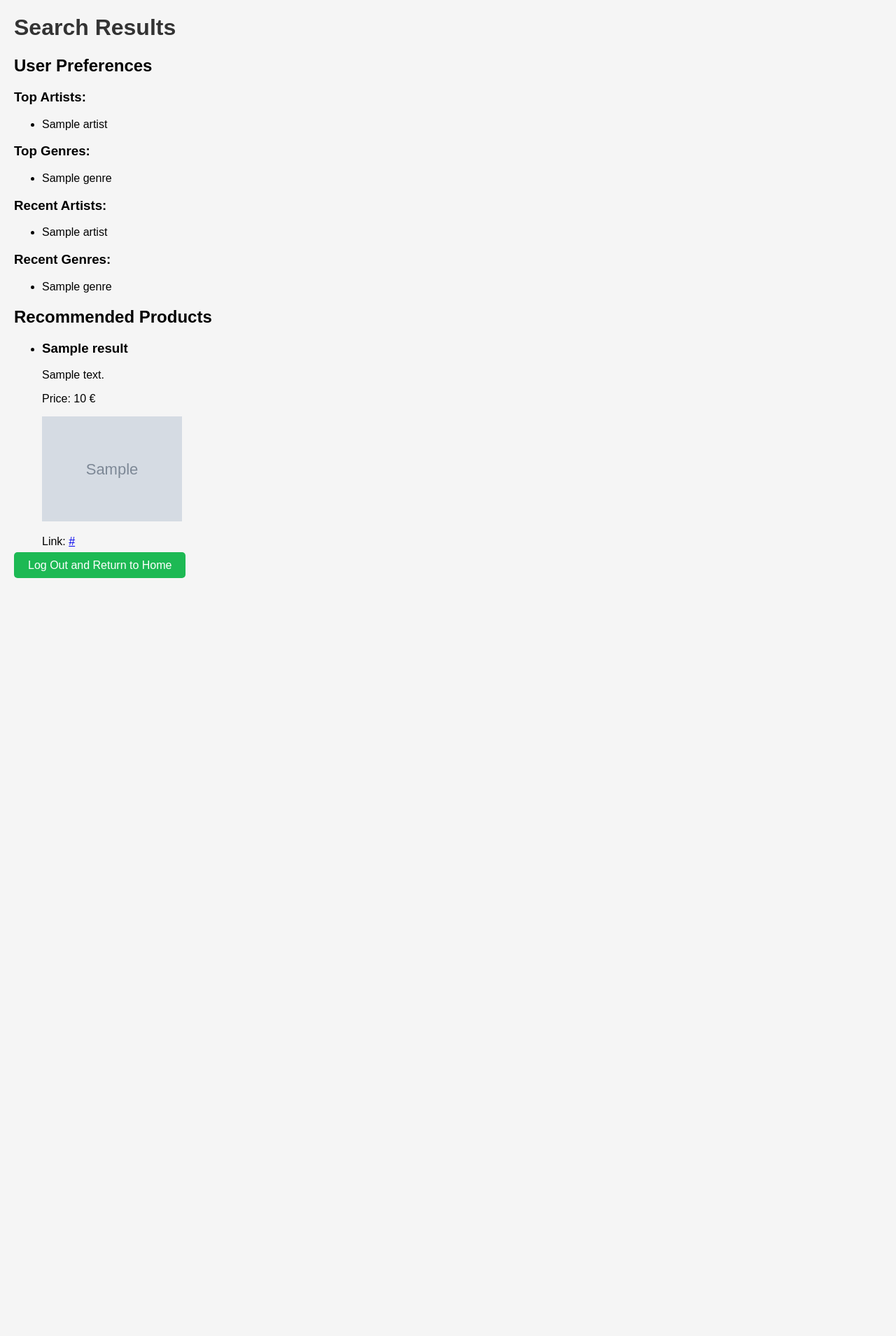
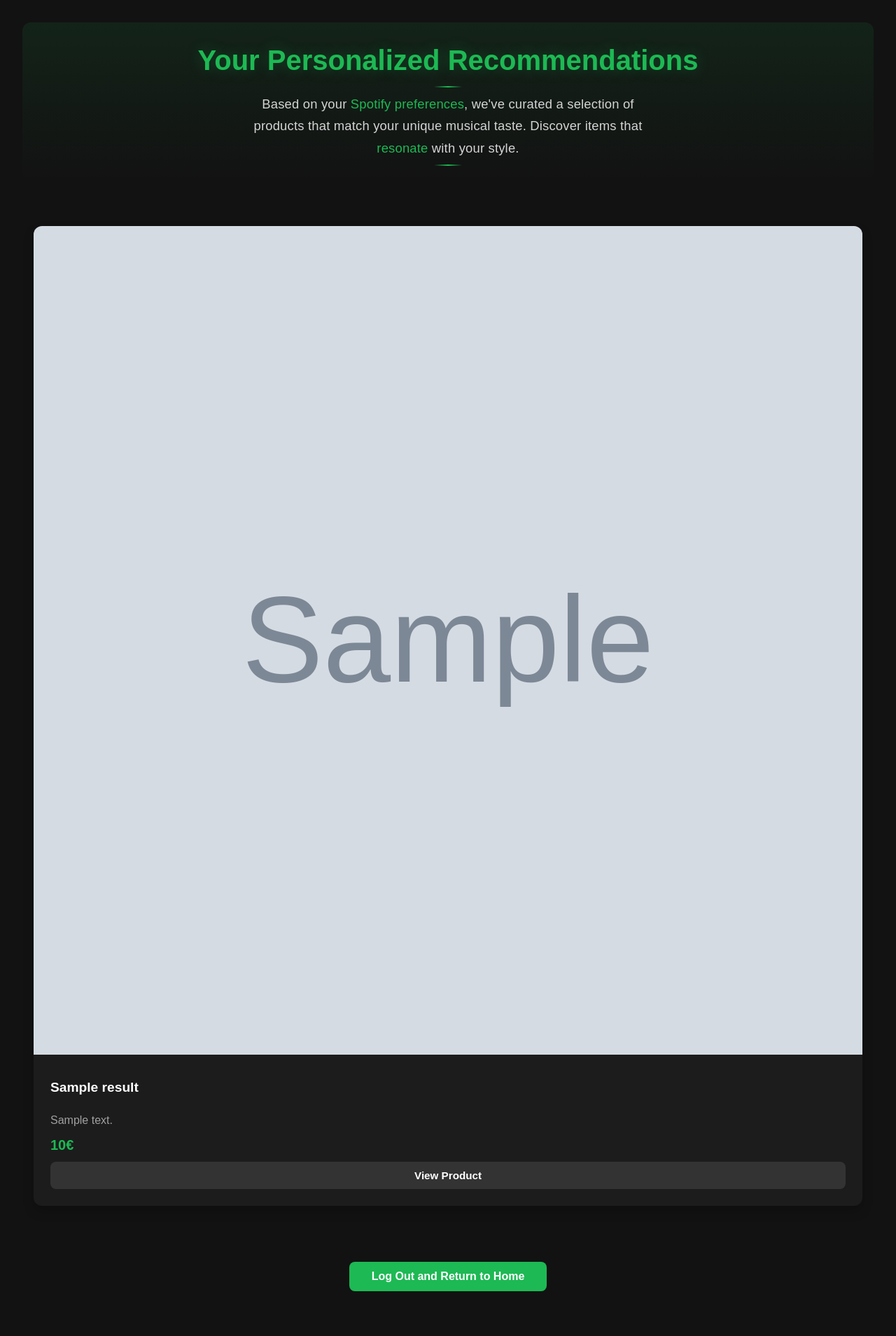
Before and after one commit to breaksomeoff/Brandify, a Flask app: template src/templates/results.html in a window 1280 px wide. Shown: the whole page at 70% size. Before the commit the page ends 826 px from the top, so only its background shows below. Run offline with Flask 3, Linux system fonts and the light colour scheme; the template is opened without the code that fills it: most values are stand-ins (such as "Sample title", 1, 10 or a date in 2020); grey boxes marked "Sample" are stand-in pictures; parts of the project's set-up code (start-up, migrations or seed data) failed here and were passed over.

Commit message:
Update styles and HTML structure for front-end - Applied new custom styles for each page (home.css, configure_search.css, results.css). - Modified HTML structure to ensure better layout and visuals:   - Added a grid layout for displaying results in results.html. - Used dark theme inspired by Spotify for a cohesive design.

```diff
--- /dev/null
+++ b/src/static/css/results.css
@@ -0,0 +1,263 @@
+body {
+    font-family: Arial, sans-serif;
+    background-color: #121212;
+    color: #f5f5f5;
+    margin: 0;
+    min-height: 100vh;
+    display: flex;
+    flex-direction: column;
+    padding: 2rem;
+    gap: 2rem;
+}
+
+header {
+    text-align: center;
+    padding: 2rem 1rem;
+    background: linear-gradient(180deg, rgba(29, 185, 84, 0.1) 0%, rgba(29, 185, 84, 0) 100%);
+    border-radius: 12px;
+    margin-bottom: 1rem;
+}
+
+.header-content {
+    max-width: 800px;
+    margin: 0 auto;
+    display: flex;
+    flex-direction: column;
+    align-items: center;
+    gap: 1.5rem;
+}
+
+
+h1 {
+    color: #1DB954;
+    margin: 0;
+    font-size: 2.5rem;
+    font-weight: 700;
+    text-shadow: 0 0 20px rgba(29, 185, 84, 0.3);
+}
+
+.subtitle-wrapper {
+    max-width: 600px;
+    position: relative;
+    padding: 0 1rem;
+}
+
+.subtitle-wrapper::before,
+.subtitle-wrapper::after {
+    content: '';
+    position: absolute;
+    height: 2px;
+    width: 40px;
+    background: linear-gradient(90deg, transparent, #1DB954, transparent);
+}
+
+.subtitle-wrapper::before {
+    top: -10px;
+    left: 50%;
+    transform: translateX(-50%);
+}
+
+.subtitle-wrapper::after {
+    bottom: -10px;
+    left: 50%;
+    transform: translateX(-50%);
+}
+
+.subtitle {
+    color: #d4d4d4;
+    font-size: 1.15rem;
+    line-height: 1.7;
+    margin: 0;
+    font-weight: 400;
+    letter-spacing: 0.2px;
+}
+
+.subtitle strong {
+    color: #1DB954;
+    font-weight: 500;
+}
+
+h2 {
+    color: white;
+    margin-bottom: 1rem;
+    font-size: 1.8rem;
+}
+
+h3 {
+    color: white;
+    margin: 0.75rem 0;
+    font-size: 1.2rem;
+}
+
+.products-grid {
+    display: grid;
+    grid-template-columns: repeat(auto-fit, minmax(280px, 1fr));
+    gap: 2rem;
+    padding: 1rem;
+    animation: fadeIn 0.6s ease-out;
+}
+
+@keyframes fadeIn {
+    from {
+        opacity: 0;
+        transform: translateY(20px);
+    }
+    to {
+        opacity: 1;
+        transform: translateY(0);
+    }
+}
+
+.product-card {
+    background-color: #1c1c1c;
+    border-radius: 12px;
+    box-shadow: 0 8px 16px rgba(0, 0, 0, 0.2);
+    overflow: hidden;
+    transition: transform 0.3s ease, box-shadow 0.3s ease;
+    display: flex;
+    flex-direction: column;
+    height: 100%;
+}
+
+.product-card:hover {
+    transform: translateY(-5px);
+    box-shadow: 0 12px 24px rgba(0, 0, 0, 0.3);
+}
+
+.product-image {
+    position: relative;
+    width: 100%;
+    padding-top: 100%;
+    overflow: hidden;
+}
+
+.product-image img {
+    position: absolute;
+    top: 0;
+    left: 0;
+    width: 100%;
+    height: 100%;
+    object-fit: cover;
+    transition: transform 0.3s ease;
+}
+
+.product-card:hover .product-image img {
+    transform: scale(1.05);
+}
+
+.product-info {
+    padding: 1.5rem;
+    display: flex;
+    flex-direction: column;
+    gap: 0.75rem;
+    flex-grow: 1;
+}
+
+.product-price {
+    font-size: 1.25rem;
+    font-weight: 600;
+    color: #1DB954;
+    margin: 0;
+}
+
+.product-description {
+    color: #a0a0a0;
+    line-height: 1.5;
+    margin: 0;
+    flex-grow: 1;
+}
+
+.styled-button {
+    display: inline-block;
+    padding: 0.75rem 1.5rem;
+    border-radius: 8px;
+    text-decoration: none;
+    font-weight: 600;
+    transition: all 0.3s ease;
+    text-align: center;
+    border: none;
+    cursor: pointer;
+}
+
+.action-button {
+    background-color: #1DB954;
+    color: white;
+}
+
+.action-button:hover {
+    background-color: #1aa34a;
+    transform: translateY(-2px);
+    box-shadow: 0 4px 12px rgba(29, 185, 84, 0.3);
+}
+
+.action-button:active {
+    transform: translateY(0);
+}
+
+.product-button {
+    background-color: #333;
+    color: white;
+    font-size: 0.95rem;
+    padding: 0.7rem 1.2rem;
+}
+
+.product-button:hover {
+    background-color: #444;
+    transform: translateY(-2px);
+    box-shadow: 0 4px 12px rgba(255, 255, 255, 0.1);
+}
+
+.product-button:active {
+    transform: translateY(0);
+}
+
+footer {
+    text-align: center;
+    margin-top: auto;
+    padding: 2rem 0;
+}
+
+.logout-button {
+    background-color: #1DB954;
+    color: white;
+    padding: 0.75rem 2rem;
+}
+
+.logout-button:hover {
+    background-color: #1aa34a;
+    transform: translateY(-2px);
+    box-shadow: 0 4px 12px rgba(29, 185, 84, 0.3);
+}
+
+@media (max-width: 768px) {
+    body {
+        padding: 1rem;
+    }
+
+    .products-grid {
+        grid-template-columns: repeat(auto-fit, minmax(240px, 1fr));
+        gap: 1rem;
+    }
+
+    h1 {
+        font-size: 2rem;
+    }
+
+    .subtitle-wrapper {
+        max-width: 100%;
+    }
+
+    .subtitle {
+        font-size: 1.05rem;
+        line-height: 1.6;
+    }
+
+    .subtitle-wrapper::before,
+    .subtitle-wrapper::after {
+        width: 30px;
+    }
+
+    .product-info {
+        padding: 1rem;
+    }
+}
--- a/src/static/css/styles.css
+++ /dev/null
@@ -1,22 +0,0 @@
-body {
-    font-family: Arial, sans-serif;
-    margin: 20px;
-    background-color: #f5f5f5;
-}
-
-h1 {
-    color: #333;
-}
-
-.button {
-    padding: 10px 20px;
-    background-color: #1DB954;
-    color: white;
-    text-decoration: none;
-    border-radius: 5px;
-    font-size: 16px;
-}
-
-.button:hover {
-    background-color: #1aa34a;
-}
--- a/src/templates/results.html
+++ b/src/templates/results.html
@@ -1,56 +1,56 @@
 <!DOCTYPE html>
 <html lang="en">
-<head>
-    <meta charset="UTF-8">
-    <title>Search Results</title>
-    <link rel="stylesheet" href="/static/css/styles.css">
-</head>
-<body>
-    <h1>Search Results</h1>
+    <head>
+        <meta charset="UTF-8">
+        <meta name="viewport" content="width=device-width, initial-scale=1.0">
+        <meta name="description" content="Your personalized product recommendations based on your Spotify preferences">
+        <title>Brandify - Your Recommendations</title>
+        <link rel="stylesheet" href="/static/css/results.css">
+    </head>
+    <body>
+        <header>
+            <div class="header-content">
+                <h1>Your Personalized Recommendations</h1>
+                <div class="subtitle-wrapper">
+                    <p class="subtitle">
+                        Based on your <strong>Spotify preferences</strong>, we've curated a selection of products
+                        that match your unique musical taste. Discover items that <strong>resonate</strong> with your style.
+                    </p>
+                </div>
+            </div>
+        </header>
 
-    <h2>User Preferences</h2>
-    <div>
-        <h3>Top Artists:</h3>
-        <ul>
-            {% for artist in user_data.top_artists %}
-                <li>{{ artist }}</li>
+        <section class="products-grid">
+            {% for result in results %}
+            <article class="product-card">
+                <div class="product-image">
+                    <img
+                        src="{{ result.image_url }}"
+                        alt="{{ result.name }}"
+                        loading="lazy"
+                    >
+                </div>
+                <div class="product-info">
+                    <h3>{{ result.name }}</h3>
+                    <p class="product-description">{{ result.description }}</p>
+                    <p class="product-price">{{ result.price }}€</p>
+                    <a
+                        href="{{ result.product_url }}"
+                        class="styled-button product-button"
+                        target="_blank"
+                        rel="noopener noreferrer"
+                    >
+                        View Product
+                    </a>
+                </div>
+            </article>
             {% endfor %}
-        </ul>
+        </section>
 
-        <h3>Top Genres:</h3>
-        <ul>
-            {% for genre in user_data.top_genres %}
-                <li>{{ genre }}</li>
-            {% endfor %}
-        </ul>
-
-        <h3>Recent Artists:</h3>
-        <ul>
-            {% for artist in user_data.recent_artists %}
-                <li>{{ artist }}</li>
-            {% endfor %}
-        </ul>
-
-        <h3>Recent Genres:</h3>
-        <ul>
-            {% for genre in user_data.recent_genres %}
-                <li>{{ genre }}</li>
-            {% endfor %}
-        </ul>
-    </div>
-
-    <h2>Recommended Products</h2>
-    <ul>
-        {% for result in results %}
-            <li>
-                <h3>{{ result.name }}</h3>
-                <p>{{ result.description }}</p>
-                <p>Price: {{ result.price }} €</p>
-                <img src="{{ result.image_url }}" alt="{{ result.name }}" width="200">
-                <p>Link: <a href="{{ result.product_url }}">{{ result.product_url }}</a></p>
-            </li>
-        {% endfor %}
-    </ul>
-    <a href="/spotify/logout" class="button">Log Out and Return to Home</a>
-</body>
+        <footer>
+            <a href="/spotify/logout" class="styled-button action-button logout-button">
+                Log Out and Return to Home
+            </a>
+        </footer>
+    </body>
 </html>
```
Also changed, not shown: src/static/css/configure_search.css (added, +88 -0 lines), src/static/css/home.css (added, +66 -0 lines), src/templates/configure_search.html (+38 -7 lines), src/templates/home.html (+8 -2 lines).
